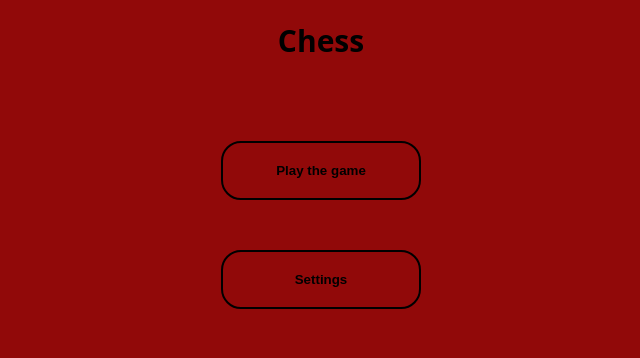
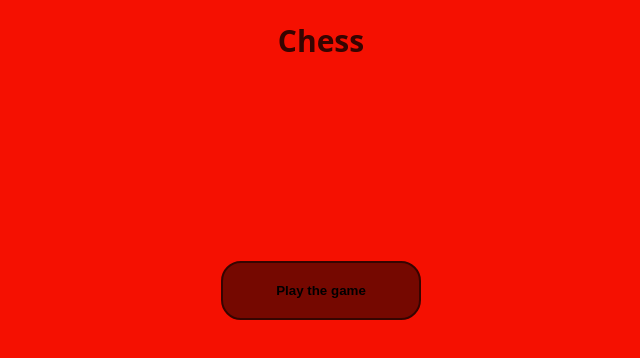
Before and after one commit to nikitave/chess, a plain HTML site: page index.html in a window 1280 px wide. Shown: the whole page, without its empty margins (319-959 px from the left). Drawn offline with Linux system fonts and the light colour scheme.

Commit message:
added working JS, several change in Html, changed colors

```diff
--- a/app.js
+++ b/app.js
@@ -1,3 +1,3 @@
-//document.getElementById('but1').onclick = function () {
-//    document.getElementById('block_f').style.display = "none";
-//};
+document.getElementById('but1').onclick = function(){
+    document.getElementById('block_f').style.display = "none";
+};
--- a/index.html
+++ b/index.html
@@ -4,7 +4,7 @@
     <meta charset="UTF-8">
     <title>Chess</title>
     <link rel="stylesheet" href="style.css" />
-    <script src="./app.js"> </script>
+
 </head>
 <body>
     <header>
@@ -17,15 +17,8 @@
             <div class="button_f">
                 <button id="but1" class="button_class" type="button">Play the game</button>
             </div>
-            <div class="button_s">
-                <button class="button_class" type="button">Settings</button>
-            </div>
         </div>
     </div>
-    <script>
-        document.getElementById('but1').onclick = function(){
-            document.getElementById('block_f').style.display = "none";
-        }
-    </script>
 </body>
+<script src="./app.js"> </script>
 </html>
--- a/style.css
+++ b/style.css
@@ -1,8 +1,8 @@
 body{
-    background-color: #910909;
+    background-color: #F51001;
     margin: 0;
     padding: 0;
-    color:#000;
+    color:#360400;
     font-size:15px;
     font-family: "Noto Sans";
 }
@@ -18,26 +18,28 @@ body{
     font-weight: bold;
 }
 
+/* Area                              */
 .b_area{
-    margin-top: 80px;
+    margin-top: 200px;
     text-align: center;
 }
 
 .button_class{
     padding: 20px;
     min-width: 200px;
-    background-color: #910909;
+    background-color: #750800;
     color: black;
     border-radius: 20px;
     outline: none;
     font-weight: bold;
     cursor: pointer;
     transition: .5s;
-    border:2px solid black;
+    border:2px solid #360400;
 }
 .button_class:hover{
-    background-color: black;
-    color:#910909;
+    background-color: #360400;
+    color:#F51001;
+    border: 2px solid #750800;
 
 }
 .button_s{
```
